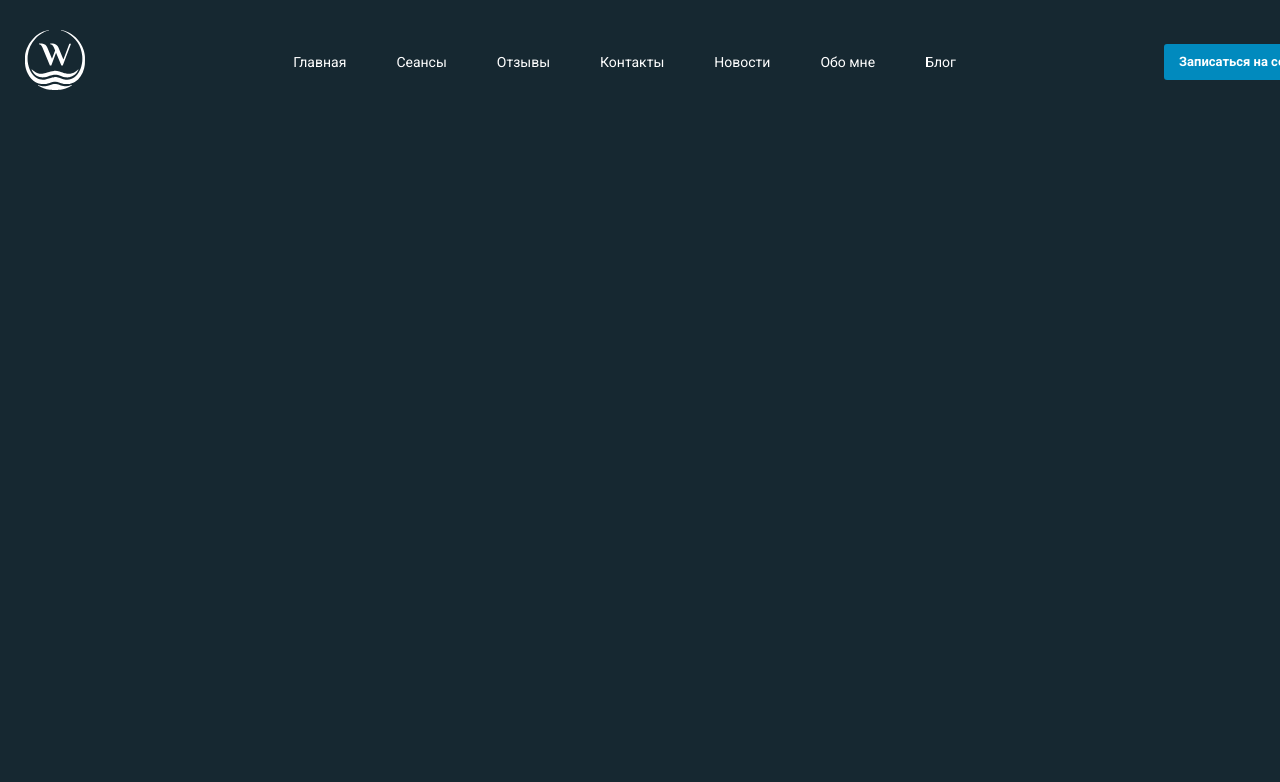
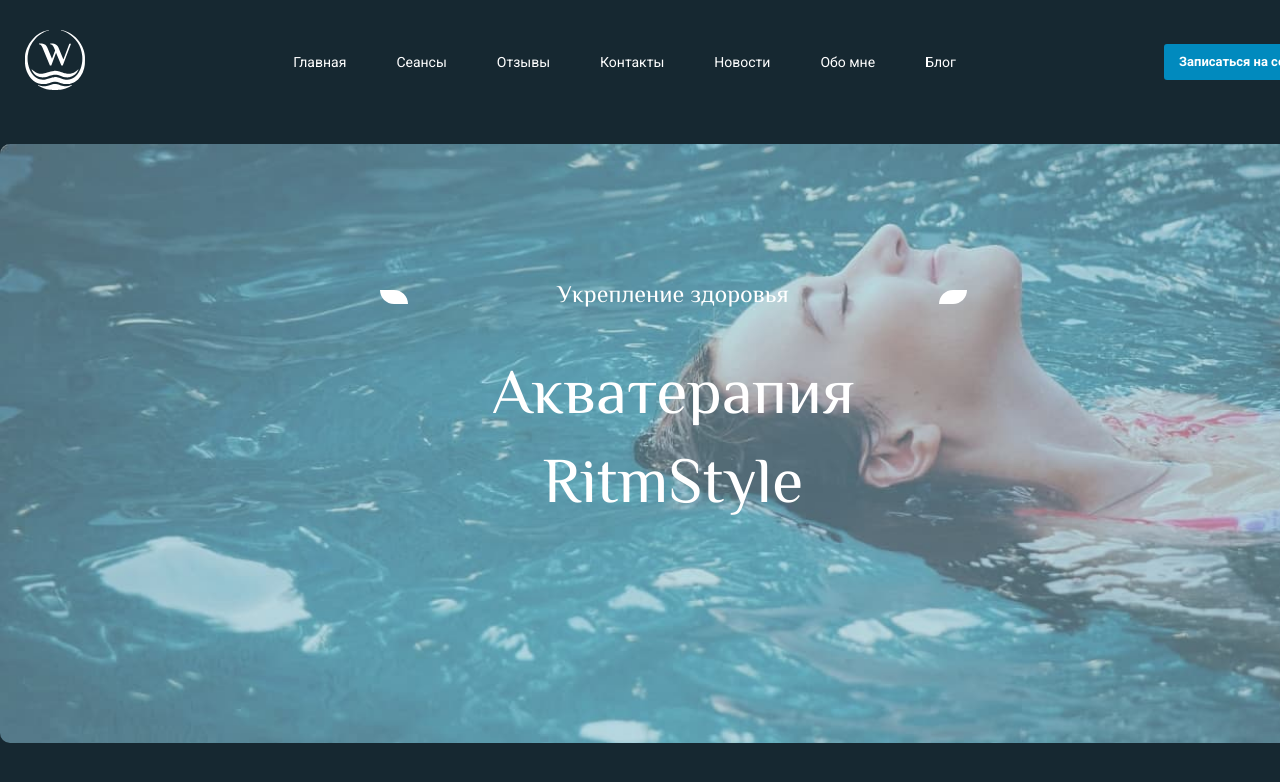
Before and after one commit to nazimajamalieva/Ritm-Style, a plain HTML site: page index.html in a window 1280 px wide. Shown: the top 782 px of the page. Drawn offline with Linux system fonts and the light colour scheme.

Commit message:
Добавляет баннер

```diff
--- a/index.html
+++ b/index.html
@@ -46,5 +46,15 @@
         <a href="#" class="header-cta">Записаться на сеанс</a>
       </div>
     </header>
+    <main>
+      <section class="banner">
+        <div class="container banner-container">
+          <div class="banner-content">
+            <h1 class="banner-title">Акватерапия RitmStyle</h1>
+            <h2 class="title banner-subtitle">Укрепление здоровья</h2>
+          </div>
+        </div>
+      </section>
+    </main>
   </body>
 </html>
--- /dev/null
+++ b/scss/blocks/_banner.scss
@@ -0,0 +1,50 @@
+@import "../vars";
+.banner {
+  margin-bottom: 150px;
+
+  &-container {
+    padding-top: 136px;
+    padding-bottom: 210px;
+    background-image: url("../images/bg-banner.jpg");
+    background-repeat: no-repeat;
+    background-size: cover;
+    border-radius: 10px;
+  }
+
+  &-content {
+    display: flex;
+    flex-direction: column;
+    max-width: 587px;
+    margin: 0 auto;
+    text-align: center;
+    gap: 40px;
+  }
+
+  &-title {
+    margin: 0;
+    color: $white;
+    font-family: $title-font;
+    font-size: 64px;
+    font-weight: 400;
+    line-height: 140%;
+    letter-spacing: 0%;
+    text-align: center;
+  }
+
+  &-subtitle {
+    margin: 0;
+    order: -1;
+    font-size: 24px;
+    font-weight: 400;
+    line-height: 140%;
+    letter-spacing: 0%;
+    text-align: center;
+
+    &::before {
+      background-image: url(../images/title-leaf-white-left.svg);
+    }
+    &::after {
+      background-image: url(../images/title-leaf-white-right.svg);
+    }
+  }
+}
--- /dev/null
+++ b/scss/blocks/_title.scss
@@ -0,0 +1,40 @@
+@import "../vars";
+
+.title {
+  color: $white;
+  font-family: $title-font;
+  font-size: 64px;
+  font-weight: 400;
+  line-height: 140%;
+  letter-spacing: 0%;
+  text-align: center;
+  padding-left: calc(45px + 28px);
+  padding-right: calc(45px + 28px);
+  position: relative;
+
+  &::before {
+    content: "";
+    width: 28px;
+    height: 14px;
+    position: absolute;
+    left: 0;
+    top: 50%;
+    transform: translateY(-50%);
+    background-image: url(../images/title-leaf-left.svg);
+    background-repeat: no-repeat;
+    background-size: cover;
+  }
+
+  &::after {
+    content: "";
+    width: 28px;
+    height: 14px;
+    position: absolute;
+    right: 0;
+    top: 50%;
+    transform: translateY(-50%);
+    background-image: url(../images/title-leaf-right.svg);
+    background-repeat: no-repeat;
+    background-size: cover;
+  }
+}
--- a/scss/style.scss
+++ b/scss/style.scss
@@ -1,3 +1,5 @@
 @import "base";
 @import "./blocks/container";
 @import "./blocks/header";
+@import "./blocks/title";
+@import "./blocks/banner";
```
Also changed, not shown: css/style.css, images/bg-banner.jpg (added), images/title-leaf-left.svg (added), images/title-leaf-right.svg (added), images/title-leaf-white-left.svg (added), images/title-leaf-white-right.svg (added).
